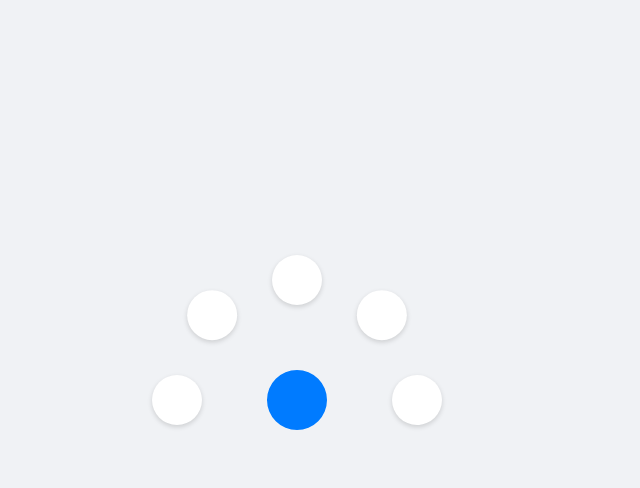
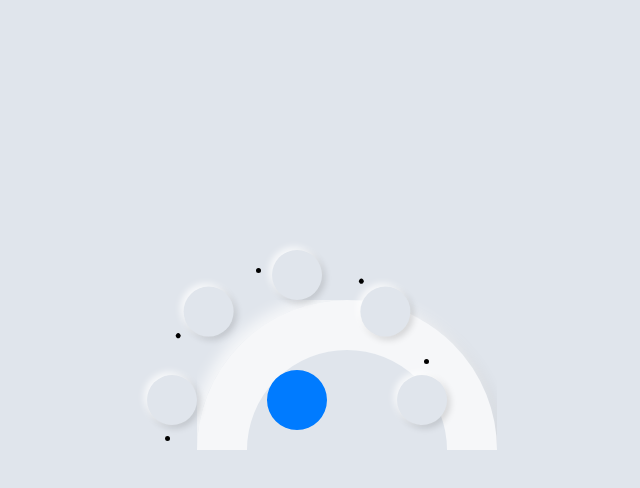
Before and after one commit to Shironeko-guruguru/Quartz, a plain HTML site: page index.html in a window 1280 px wide. Both pictures are taken after a click on the button 640 px from the left and 400 px from the top of the page. Shown: the whole page, without its empty margins (343-983 px from the left). Drawn offline with Linux system fonts and the light colour scheme.

Commit message:
ボタンー変更

```diff
--- a/style.css
+++ b/style.css
@@ -5,16 +5,48 @@ body {
     align-items: center;
     height: 100vh;
     margin: 0;
-    background-color: #f0f2f5;
+    background-color: #e0e5ec; /* 少し落ち着いた背景色に変更 */
     font-family: sans-serif;
 }
 
 /* メニュー全体のコンテナ */
 .pie-menu {
     position: relative;
-    width: 200px; /* メニューの直径 */
-    height: 200px; /* メニューの直径 */
+    width: 300px; /* ドーナツの背景を含むため少し大きくする */
+    height: 300px;
 }
+
+/* ★★★ここからが追加・変更のポイント★★★ */
+/* メニューの背景となる「切ったドーナツ」部分 */
+.pie-menu::after {
+    content: '';
+    position: absolute;
+    top: 50%;
+    left: 50%;
+    width: 200px; /* (中心からの距離 - (ドーナツの太さ / 2)) * 2 */
+    height: 200px;
+    margin: -100px;
+    border-radius: 50%;
+    border: 50px solid rgba(255, 255, 255, 0.7); /* ドーナツのリング部分 */
+    box-shadow: -5px -5px 15px rgba(255, 255, 255, 0.8), 5px 5px 15px rgba(0, 0, 0, 0.1);
+
+    /* 上半分だけ表示するようにクリッピング */
+    clip-path: polygon(0% 0%, 100% 0%, 100% 50%, 0% 50%);
+
+    /* 初期状態は非表示 */
+    opacity: 0;
+    transform: scale(0.8);
+    transition: all 0.4s ease-out;
+    z-index: 1; /* ボタンより後ろに配置 */
+}
+
+/* メニューが開いたときにドーナツ背景を表示 */
+.pie-menu.is-open::after {
+    opacity: 1;
+    transform: scale(1);
+}
+/* ★★★ここまでが追加・変更のポイント★★★ */
+
 
 /* トリガーボタン（中央の＋ボタン） */
 .pie-menu__trigger {
@@ -34,36 +66,25 @@ body {
     transition: transform 0.3s ease;
 }
 
-/* メニューが開いた状態のトリガーボタン（×印に変化） */
 .pie-menu.is-open .pie-menu__trigger {
     transform: translate(-50%, -50%) rotate(45deg);
 }
 
-
-/* メニュー項目を囲むリスト */
-.pie-menu__items {
-    list-style: none;
-    padding: 0;
-    margin: 0;
-}
-
-/* 各メニュー項目（ボタン） */
+/* 各メニュー項目（liタグ） */
 .pie-menu__item {
     position: absolute;
     top: 50%;
     left: 50%;
-    width: 50px; /* ボタンの幅 */
-    height: 50px; /* ボタンの高さ */
-    margin: -25px; /* 幅/高さの半分のネガティブマージンで中心に配置 */
-
-    /* 初期状態（非表示）*/
+    width: 50px;
+    height: 50px;
+    margin: -25px;
+    z-index: 5; /* ドーナツ背景より手前に配置 */
     opacity: 0;
     visibility: hidden;
     transform: scale(0.5);
     transition: all 0.4s cubic-bezier(0.48, 0.53, 0.33, 1.45);
 }
 
-/* メニューが開いた時の各項目のスタイル */
 .pie-menu.is-open .pie-menu__item {
     opacity: 1;
     visibility: visible;
@@ -71,27 +92,24 @@ body {
 }
 
 /* 各ボタンを半円状に配置する */
-/* 角度の計算: 180度 / (ボタン数 - 1) = 180 / 4 = 45度ずつずらす */
-/* 上半分の半円 (-90度 ~ +90度) に配置 */
-
 .pie-menu.is-open .pie-menu__item:nth-child(1) {
-    transform: rotate(-90deg) translateY(-120px);
+    transform: rotate(-90deg) translateY(-125px); /* 中心からの距離を微調整 */
 }
 .pie-menu.is-open .pie-menu__item:nth-child(2) {
-    transform: rotate(-45deg) translateY(-120px);
+    transform: rotate(-45deg) translateY(-125px);
 }
 .pie-menu.is-open .pie-menu__item:nth-child(3) {
-    transform: rotate(0deg) translateY(-120px);
+    transform: rotate(0deg) translateY(-125px);
 }
 .pie-menu.is-open .pie-menu__item:nth-child(4) {
-    transform: rotate(45deg) translateY(-120px);
+    transform: rotate(45deg) translateY(-125px);
 }
 .pie-menu.is-open .pie-menu__item:nth-child(5) {
-    transform: rotate(90deg) translateY(-120px);
+    transform: rotate(90deg) translateY(-125px);
 }
 
 
-/* ボタン本体のスタイル */
+/* ボタン本体（aタグ） */
 .pie-menu__button {
     display: flex;
     justify-content: center;
@@ -99,17 +117,17 @@ body {
     width: 100%;
     height: 100%;
     border-radius: 50%;
-    background-color: #ffffff;
-    box-shadow: 0 2px 5px rgba(0,0,0,0.15);
+    background: #e0e5ec;
+    box-shadow: -3px -3px 7px rgba(255, 255, 255, 0.8), 3px 3px 7px rgba(0, 0, 0, 0.15);
     color: #007bff;
     font-size: 20px;
     text-decoration: none;
-    transition: background-color 0.2s, color 0.2s;
+    transition: all 0.2s;
 }
 
 .pie-menu__button:hover {
-    background-color: #0056b3;
-    color: white;
+    box-shadow: inset -2px -2px 5px rgba(255, 255, 255, 0.8), inset 2px 2px 5px rgba(0, 0, 0, 0.15);
+    font-size: 18px; /* 少し沈むようなエフェクト */
 }
 
 /* アイコンが回転しないように向きを戻す */
@@ -119,7 +137,6 @@ body {
 .pie-menu.is-open .pie-menu__item:nth-child(2) .pie-menu__button {
     transform: rotate(45deg);
 }
-/* nth-child(3)は回転していないので不要 */
 .pie-menu.is-open .pie-menu__item:nth-child(4) .pie-menu__button {
     transform: rotate(-45deg);
 }
```
Also changed, not shown: index.html (+6 -27 lines).
